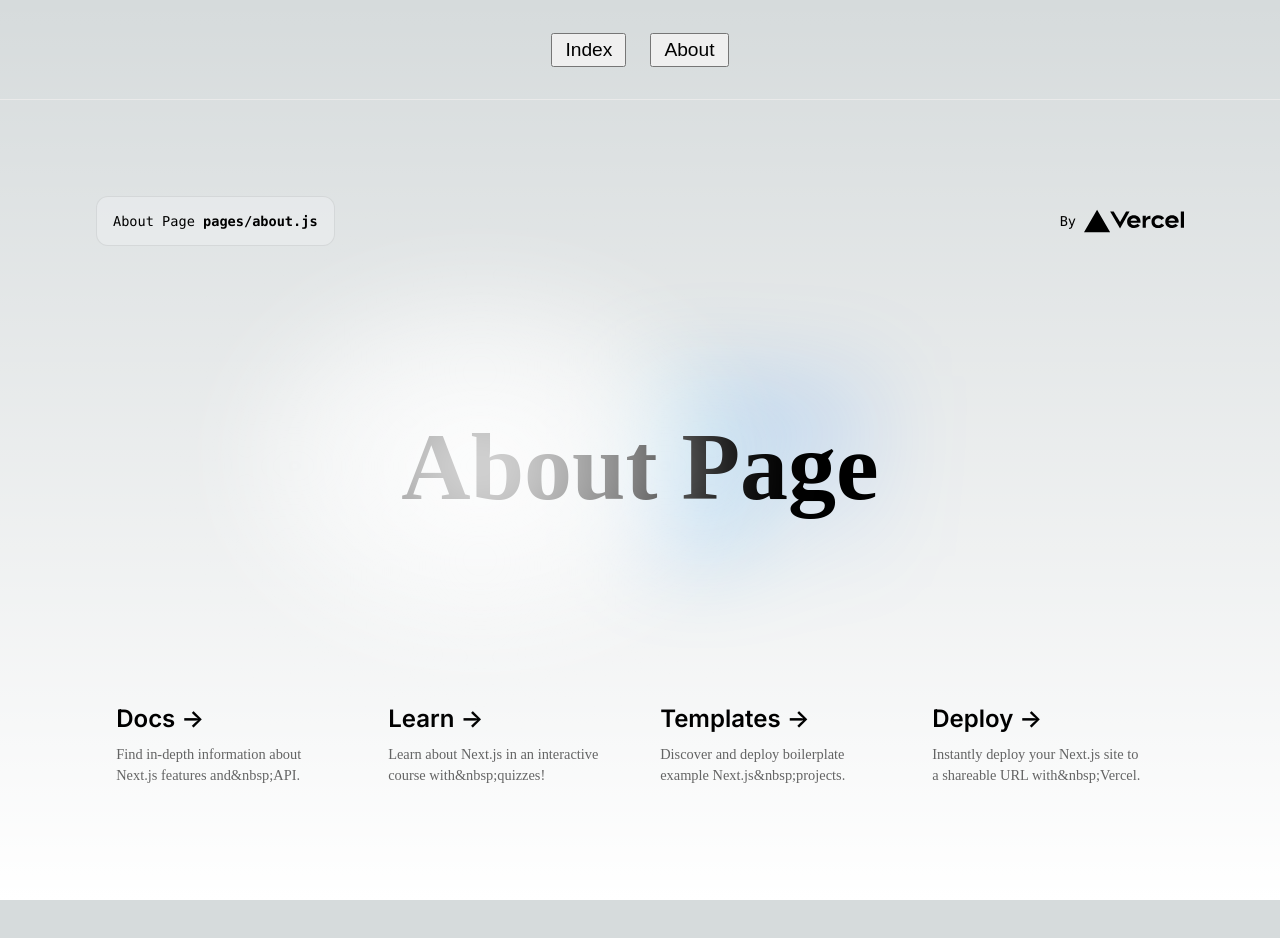
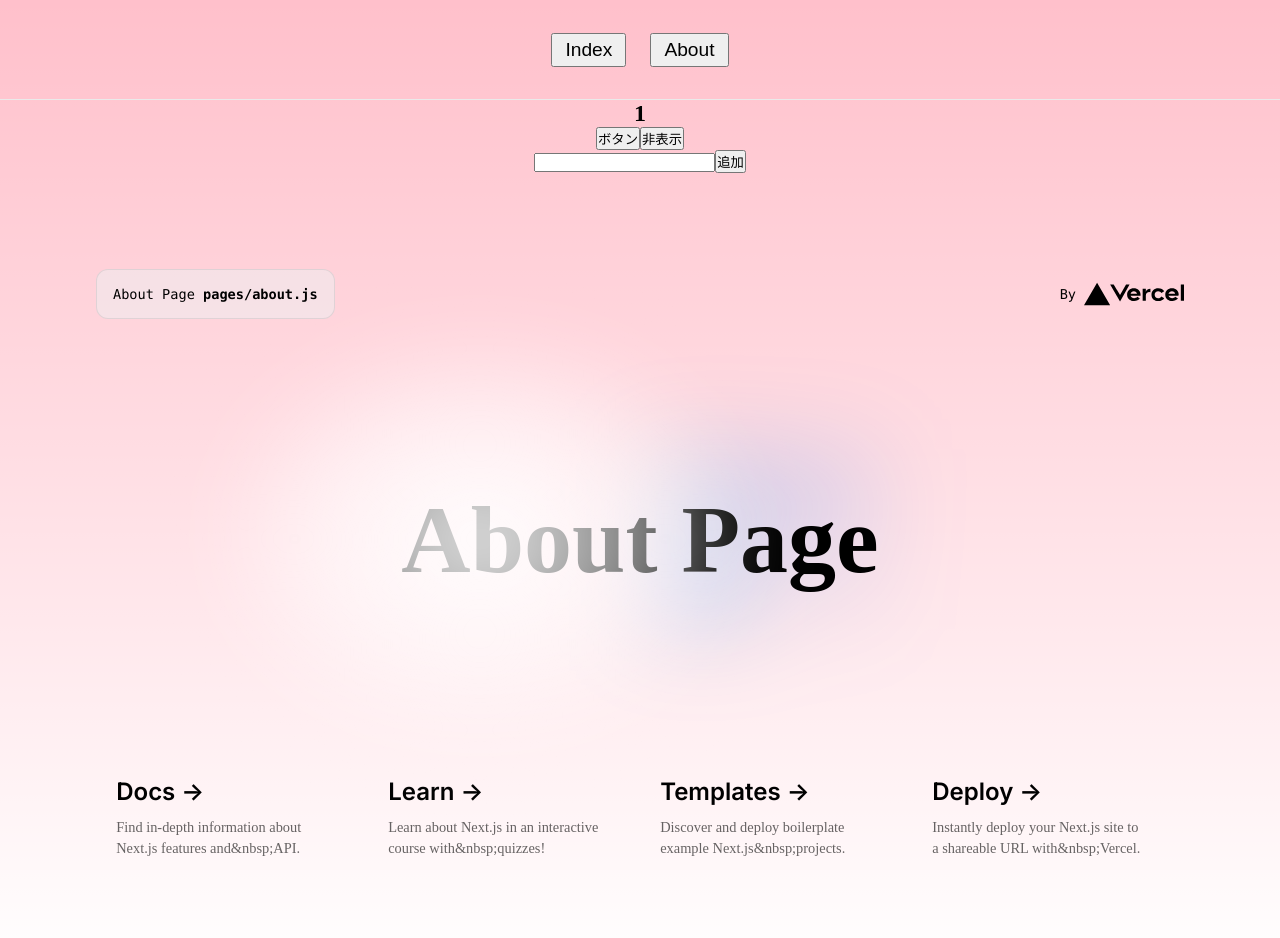
Before and after one commit to Kai-Itakura/study-react, a Next.js app: page /about in a window 1280 px wide. Shown: the top 938 px of the page. Before the commit the page ends 900 px from the top, so only its background shows below. Built offline with nearby package versions, Linux system fonts and the light colour scheme.

Commit message:
🎨 Custom Hooksを使ってうまくまとめました

```diff
--- /dev/null
+++ b/src/hooks/useBgPink.jsx
@@ -0,0 +1,10 @@
+import { useEffect } from 'react'
+
+export const useBgPink = () => {
+    useEffect(() => {
+      document.body.style.backgroundColor = 'pink';
+      return () => {
+        document.body.style.backgroundColor = '';
+      };
+    }, []);
+  }
--- /dev/null
+++ b/src/hooks/useCounter.jsx
@@ -0,0 +1,19 @@
+import { useCallback, useState } from 'react'
+
+
+export const useCounter = () => {
+    const [count, setCount] = useState(1);
+    const [isShow, setIsShow] = useState(true);
+
+    const handleClick = useCallback(() => {
+        if (count < 10) {
+            setCount((prevCount) => prevCount + 1);
+        }
+    }, [count]);
+
+    const handleDisplay = useCallback(() => {
+        setIsShow((prevIsShow) => !prevIsShow);
+    }, []);
+
+    return { count, isShow, handleClick, handleDisplay };
+};
--- /dev/null
+++ b/src/hooks/useInputArray.jsx
@@ -0,0 +1,26 @@
+import { useCallback, useState } from 'react'
+
+export const useInputArray = () => {
+    const [text, setText] = useState('');
+    const [array, setArray] = useState([]);
+
+    const handleChange = useCallback((e) => {
+        if (e.target.value.length > 5) {
+            alert('5文字以内にしてください！');
+            return;
+        }
+        setText(e.target.value.trim());
+    }, []);
+
+    const handleAdd = useCallback(() => {
+        setArray((prevArray) => {
+            if (prevArray.some(item => item === text)) {
+                alert('同じ要素がすでに存在します。');
+                return prevArray;
+            }
+            return [...prevArray, text];
+        });
+    }, [text]);
+
+    return { text, array, handleChange, handleAdd };
+}
--- a/src/pages/about.jsx
+++ b/src/pages/about.jsx
@@ -4,8 +4,15 @@
 import { Center } from 'src/components/Center'
 import { Headline } from 'src/components/Headline'
 import { Header } from 'src/components/Header'
+import { useCounter } from 'src/hooks/useCounter';
+import { useInputArray } from '../hooks/useInputArray'
+import { useBgPink } from '../hooks/useBgPink'
 
-export default function Home() {
+export default function About() {
+  const { count, isShow, handleClick, handleDisplay } = useCounter();
+  const { text, array, handleChange, handleAdd } = useInputArray();
+  useBgPink();
+
   return (
     <>
       <Head>
@@ -13,6 +20,26 @@
       </Head>
 
       <Header />
+
+      <div className={styles.container}>
+        {isShow ? <h2>{count}</h2> : null}
+        <button onClick={handleClick}>ボタン</button>
+        <button onClick={handleDisplay}>
+          {isShow ? '非表示' : '表示'}
+        </button>
+      </div>
+
+      <div className={styles.container}>
+        <input type="text" value={text} onChange={handleChange} />
+        <button onClick={handleAdd}>追加</button>
+        <ol>
+          {array.map(item => {
+            return (
+              <li key={item}>{item}</li>
+            )
+          })}
+        </ol>
+      </div>
 
       <main className={styles.main}>
         <Headline page='about'>
```
Also changed, not shown: src/pages/index.jsx (+9 -40 lines).
